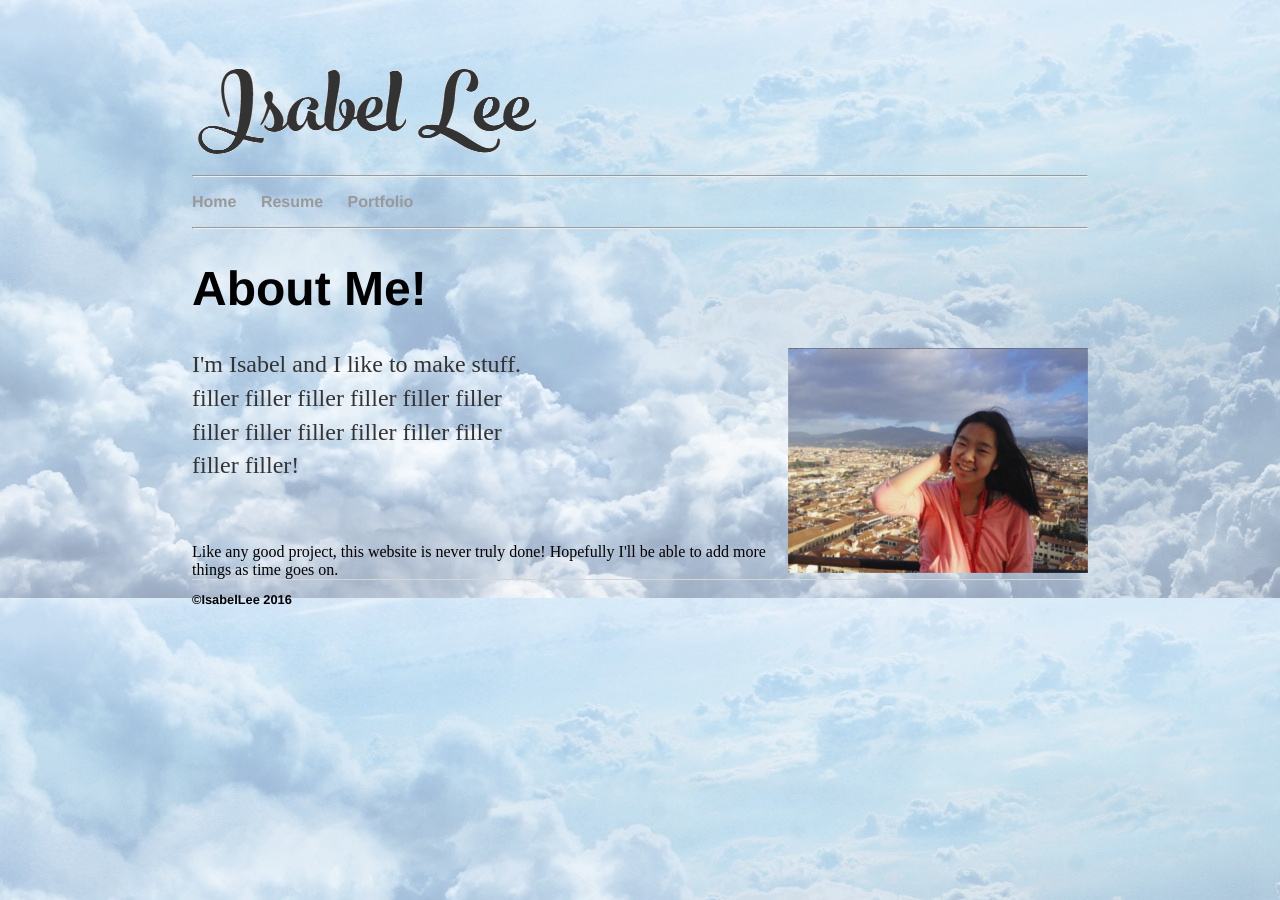
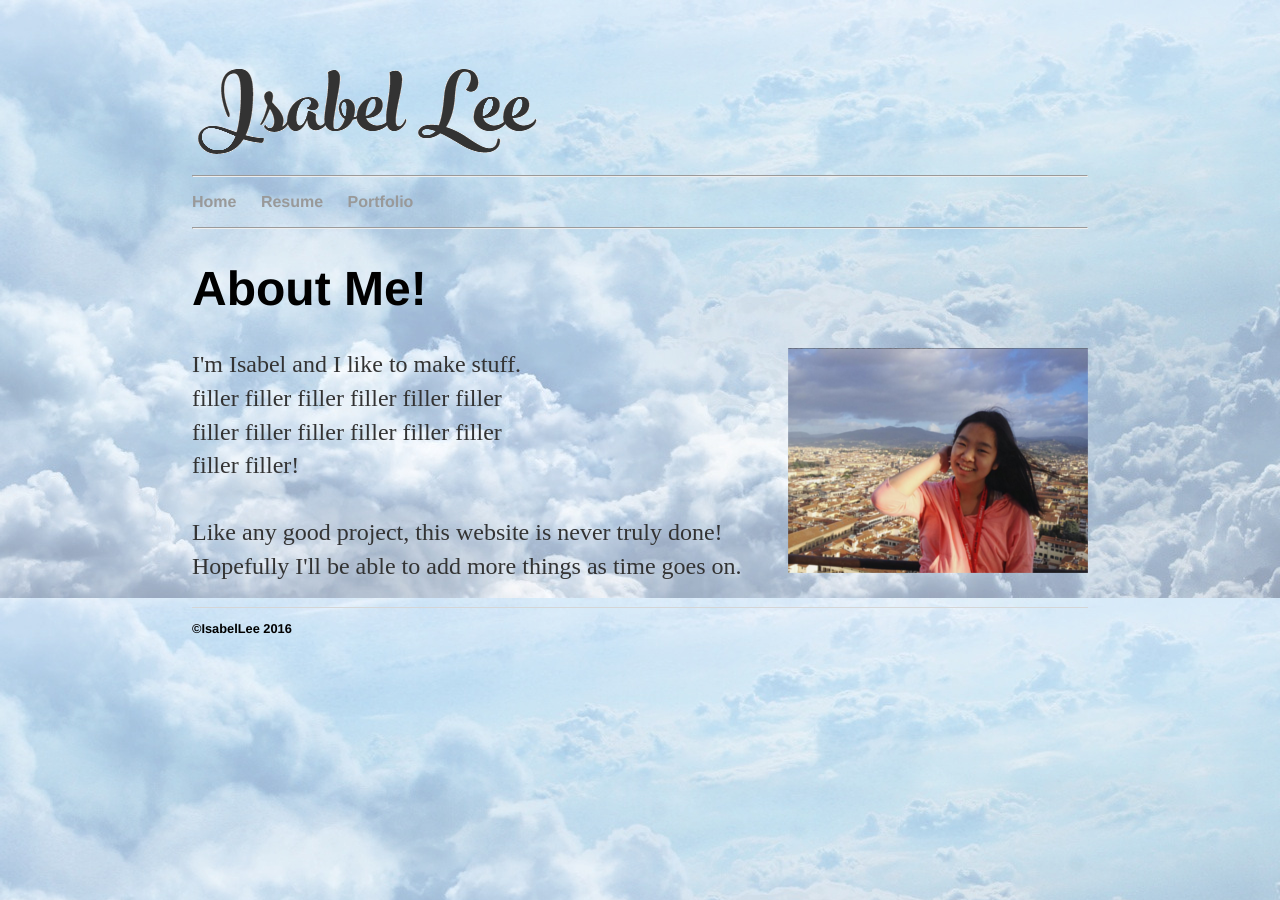
Before and after one commit to isabelringing1/old_website, a Jekyll site: the page built from index.html, in a window 1280 px wide. Built offline with Jekyll 4.4.1, drawn with Linux system fonts in a browser that asks for light colours.

Commit message:
Update index.html

```diff
--- a/index.html
+++ b/index.html
@@ -11,9 +11,9 @@ title: Isabel Lee
 	<p>I'm Isabel and I like to make stuff. <br>
 	filler filler filler filler filler filler<br>
 	filler filler filler filler filler filler<br>
-	filler filler!</a></p><br><br>
+	filler filler!<br><br>
 
 	Like any good project, this website is never truly done! Hopefully I'll be able to add more things as time goes on.
-
+	</a></p>
 
 </div><!-- /.blurb -->
```
